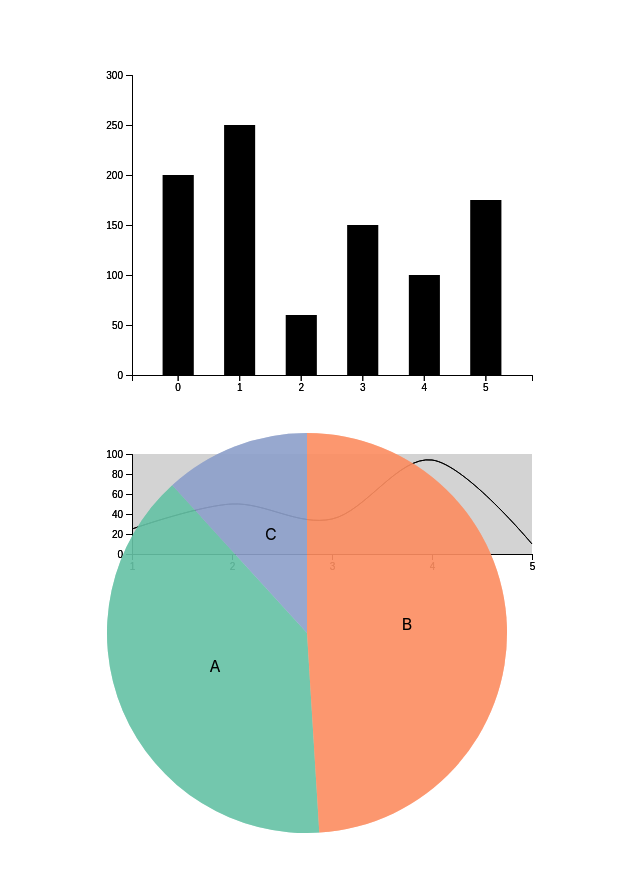
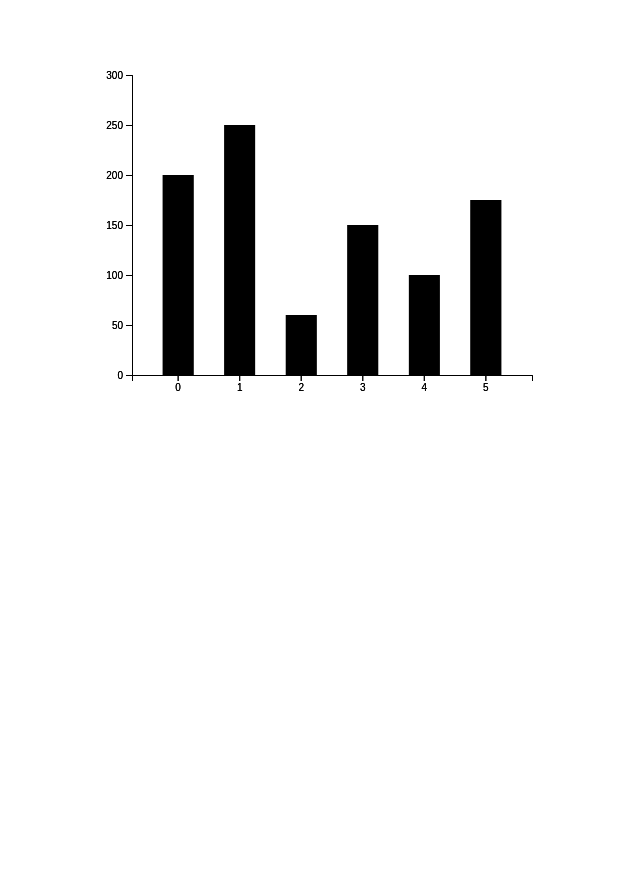
Before and after one commit to matthewhefferon/d3-charts, a React (Create React App) app: page / in a window 1280 px wide. Shown: the top 872 px of the page, without its empty margins (308-948 px from the left). After the commit the page ends 800 px from the top, so only its background shows below. Built offline with nearby package versions, Linux system fonts and the light colour scheme.

Commit message:
Just show bar chart by default

```diff
--- a/src/App.js
+++ b/src/App.js
@@ -2,18 +2,16 @@ import "./App.css";
 import Bar from "./componets/Bar";
 import Line from "./componets/Line";
 import Pie from "./componets/Pie";
+import Scatter from "./componets/Scatter";
 
 function App() {
   return (
     <div className="App">
       <div>
         <Bar />
-      </div>
-      <div>
-        <Line />
-      </div>
-      <div>
+        {/* <Line />
         <Pie />
+        <Scatter /> */}
       </div>
     </div>
   );
```
